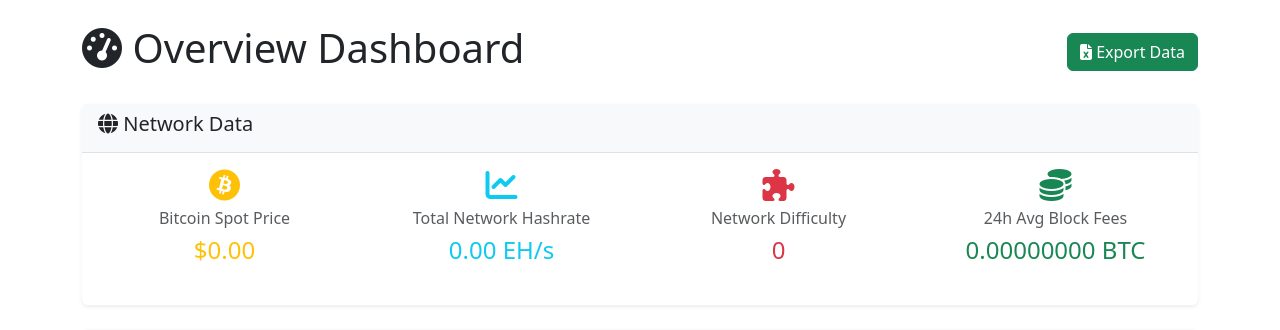
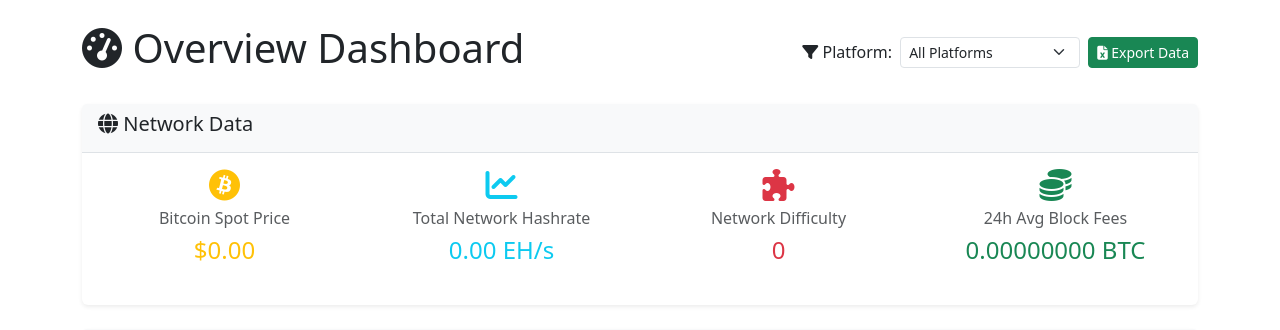
Before and after one commit to alexandre-pecorilla/Remote-Mining-Management-Platform, a Django app: page /dashboard/overview/ in a window 1280 px wide. Shown: the part 56-386 px from the top of the page. Run offline with Django 5.2, Linux system fonts and the light colour scheme; data comes from the database, SQL or seed files in the repository; data that the repository does not hold is empty.

Commit message:
Added filtering by platform on the overview dashboard

```diff
--- a/mining/views.py
+++ b/mining/views.py
@@ -1055,6 +1055,16 @@ def overview_dashboard(request):
     # Get API data
     api_data = APIData.get_api_data()
 
+    # Platform filter
+    platforms = RemoteMiningPlatform.objects.all()
+    selected_platform_id = request.GET.get('platform', '')
+    selected_platform = None
+    if selected_platform_id:
+        try:
+            selected_platform = RemoteMiningPlatform.objects.get(pk=selected_platform_id)
+        except (RemoteMiningPlatform.DoesNotExist, ValueError):
+            selected_platform = None
+
     # NETWORK DATA
     bitcoin_price = api_data.bitcoin_price_usd or 0
     network_hashrate = api_data.network_hashrate_ehs or 0
@@ -1063,6 +1073,8 @@ def overview_dashboard(request):
 
     # FLEET DATA
     miners = Miner.objects.filter(hashrate__isnull=False, power__isnull=False)
+    if selected_platform:
+        miners = miners.filter(platform=selected_platform)
     miner_count = miners.count()
     total_hashrate = miners.aggregate(total=Sum('hashrate'))['total'] or 0
     total_power = miners.aggregate(total=Sum('power'))['total'] or 0
@@ -1101,8 +1113,10 @@ def overview_dashboard(request):
 
     # HASHRATE DISTRIBUTION DATA
     hashrate_by_platform = []
-    for platform in RemoteMiningPlatform.objects.all():
-        platform_hashrate = platform.miners.aggregate(total=Sum('hashrate'))['total'] or 0
+    platform_list = [selected_platform] if selected_platform else RemoteMiningPlatform.objects.all()
+    for platform in platform_list:
+        platform_miners = platform.miners.filter(hashrate__isnull=False, power__isnull=False)
+        platform_hashrate = platform_miners.aggregate(total=Sum('hashrate'))['total'] or 0
         if platform_hashrate > 0:
             hashrate_by_platform.append({
                 'platform': platform.name,
@@ -1123,6 +1137,8 @@ def overview_dashboard(request):
 
     # REVENUES DATA
     payouts = Payout.objects.all()
+    if selected_platform:
+        payouts = payouts.filter(platform=selected_platform)
     total_btc_mined = payouts.aggregate(total=Sum('payout_amount'))['total'] or 0
     current_gross_value = float(total_btc_mined) * float(bitcoin_price) if total_btc_mined and bitcoin_price else 0
     total_payouts = payouts.count()
@@ -1135,7 +1151,10 @@ def overview_dashboard(request):
     appreciation = current_gross_value - gross_value_at_payout
 
     # Calculate Total OPEX (sum of all OPEX expenses)
-    total_opex = Expense.objects.filter(category='OPEX').aggregate(total=Sum('expense_amount'))['total'] or Decimal('0')
+    expenses = Expense.objects.filter(category='OPEX')
+    if selected_platform:
+        expenses = expenses.filter(platform=selected_platform)
+    total_opex = expenses.aggregate(total=Sum('expense_amount'))['total'] or Decimal('0')
     total_opex = float(total_opex)
 
     # Calculate Current Net Value (Current Gross Value - Total OPEX)
@@ -1143,7 +1162,8 @@ def overview_dashboard(request):
 
     # REVENUES DISTRIBUTION DATA
     revenue_by_platform = []
-    for platform in RemoteMiningPlatform.objects.all():
+    rev_platform_list = [selected_platform] if selected_platform else RemoteMiningPlatform.objects.all()
+    for platform in rev_platform_list:
         platform_btc = platform.payouts.aggregate(total=Sum('payout_amount'))['total'] or 0
         platform_payouts = platform.payouts.count()
         if platform_btc > 0:
@@ -1159,6 +1179,10 @@ def overview_dashboard(request):
             })
 
     context = {
+        # Platform filter
+        'platforms': platforms,
+        'selected_platform': selected_platform,
+
         # Network Data
         'bitcoin_price': bitcoin_price,
         'network_hashrate': network_hashrate,
@@ -1371,6 +1395,17 @@ def export_overview_data(request):
     # Get API data
     api_data = APIData.get_api_data()
 
+    # Platform filter
+    selected_platform_id = request.GET.get('platform', '')
+    selected_platform = None
+    selected_platform_name = 'All Platforms'
+    if selected_platform_id:
+        try:
+            selected_platform = RemoteMiningPlatform.objects.get(pk=selected_platform_id)
+            selected_platform_name = selected_platform.name
+        except (RemoteMiningPlatform.DoesNotExist, ValueError):
+            selected_platform = None
+
     # NETWORK DATA
     bitcoin_price = api_data.bitcoin_price_usd or 0
     network_hashrate = api_data.network_hashrate_ehs or 0
@@ -1379,6 +1414,8 @@ def export_overview_data(request):
 
     # FLEET DATA
     miners = Miner.objects.filter(hashrate__isnull=False, power__isnull=False)
+    if selected_platform:
+        miners = miners.filter(platform=selected_platform)
     miner_count = miners.count()
     total_hashrate = miners.aggregate(total=Sum('hashrate'))['total'] or 0
     total_power = miners.aggregate(total=Sum('power'))['total'] or 0
@@ -1416,6 +1453,8 @@ def export_overview_data(request):
 
     # REVENUES DATA
     payouts = Payout.objects.all()
+    if selected_platform:
+        payouts = payouts.filter(platform=selected_platform)
     total_btc_mined = payouts.aggregate(total=Sum('payout_amount'))['total'] or 0
     current_gross_value = float(total_btc_mined) * float(bitcoin_price) if total_btc_mined and bitcoin_price else 0
     total_payouts = payouts.count()
@@ -1428,7 +1467,10 @@ def export_overview_data(request):
     appreciation = current_gross_value - gross_value_at_payout
 
     # Calculate Total OPEX (sum of all OPEX expenses)
-    total_opex = Expense.objects.filter(category='OPEX').aggregate(total=Sum('expense_amount'))['total'] or Decimal('0')
+    expenses = Expense.objects.filter(category='OPEX')
+    if selected_platform:
+        expenses = expenses.filter(platform=selected_platform)
+    total_opex = expenses.aggregate(total=Sum('expense_amount'))['total'] or Decimal('0')
     total_opex = float(total_opex)
 
     # Calculate Current Net Value (Current Gross Value - Total OPEX)
@@ -1445,6 +1487,13 @@ def export_overview_data(request):
 
     # Data rows
     row = 1
+
+    # Platform Filter
+    ws_summary.write(row, 0, 'Filter')
+    ws_summary.write(row, 1, 'Platform')
+    ws_summary.write(row, 2, selected_platform_name)
+    ws_summary.write(row, 3, '')
+    row += 1
 
     # Network Data
     ws_summary.write(row, 0, 'Network Data')
@@ -1571,8 +1620,10 @@ def export_overview_data(request):
     ws_hashrate_platform.write(0, 1, 'Hashrate (TH/s)')
 
     platform_row = 1
-    for platform in RemoteMiningPlatform.objects.all():
-        platform_hashrate = platform.miners.aggregate(total=Sum('hashrate'))['total'] or 0
+    export_platform_list = [selected_platform] if selected_platform else RemoteMiningPlatform.objects.all()
+    for platform in export_platform_list:
+        platform_miners = platform.miners.filter(hashrate__isnull=False, power__isnull=False)
+        platform_hashrate = platform_miners.aggregate(total=Sum('hashrate'))['total'] or 0
         if platform_hashrate > 0:
             ws_hashrate_platform.write(platform_row, 0, platform.name)
             ws_hashrate_platform.write(platform_row, 1, float(platform_hashrate))
@@ -1602,7 +1653,7 @@ def export_overview_data(request):
     ws_revenue_platform.write(0, 4, 'Payout Count')
 
     revenue_row = 1
-    for platform in RemoteMiningPlatform.objects.all():
+    for platform in export_platform_list:
         platform_btc = platform.payouts.aggregate(total=Sum('payout_amount'))['total'] or 0
         platform_payouts = platform.payouts.count()
         if platform_btc > 0:
@@ -1619,7 +1670,8 @@ def export_overview_data(request):
     response = HttpResponse(
         content_type='application/vnd.ms-excel'
     )
-    response['Content-Disposition'] = 'attachment; filename="overview_dashboard_export.xls"'
+    platform_suffix = f'_{selected_platform_name.replace(" ", "_")}' if selected_platform else ''
+    response['Content-Disposition'] = f'attachment; filename="overview_dashboard{platform_suffix}_export.xls"'
     wb.save(response)
     return response
 
--- a/templates/mining/overview_dashboard.html
+++ b/templates/mining/overview_dashboard.html
@@ -7,9 +7,20 @@
 {% block content %}
 <div class="d-flex justify-content-between align-items-center mb-4">
     <h1><i class="fas fa-tachometer-alt"></i> Overview Dashboard</h1>
-    <a href="{% url 'export_overview_data' %}" class="btn btn-success">
-        <i class="fas fa-file-excel"></i> Export Data
-    </a>
+    <div class="d-flex align-items-center gap-2">
+        <form method="get" class="d-flex align-items-center gap-2" id="platformFilterForm">
+            <label for="platformSelect" class="form-label mb-0 text-nowrap"><i class="fas fa-filter"></i> Platform:</label>
+            <select name="platform" id="platformSelect" class="form-select form-select-sm" style="min-width: 180px;" onchange="document.getElementById('platformFilterForm').submit();">
+                <option value="">All Platforms</option>
+                {% for platform in platforms %}
+                <option value="{{ platform.pk }}" {% if selected_platform and selected_platform.pk == platform.pk %}selected{% endif %}>{{ platform.name }}</option>
+                {% endfor %}
+            </select>
+        </form>
+        <a href="{% url 'export_overview_data' %}{% if selected_platform %}?platform={{ selected_platform.pk }}{% endif %}" class="btn btn-success btn-sm text-nowrap">
+            <i class="fas fa-file-excel"></i> Export Data
+        </a>
+    </div>
 </div>
 
 <!-- NETWORK DATA -->
```
